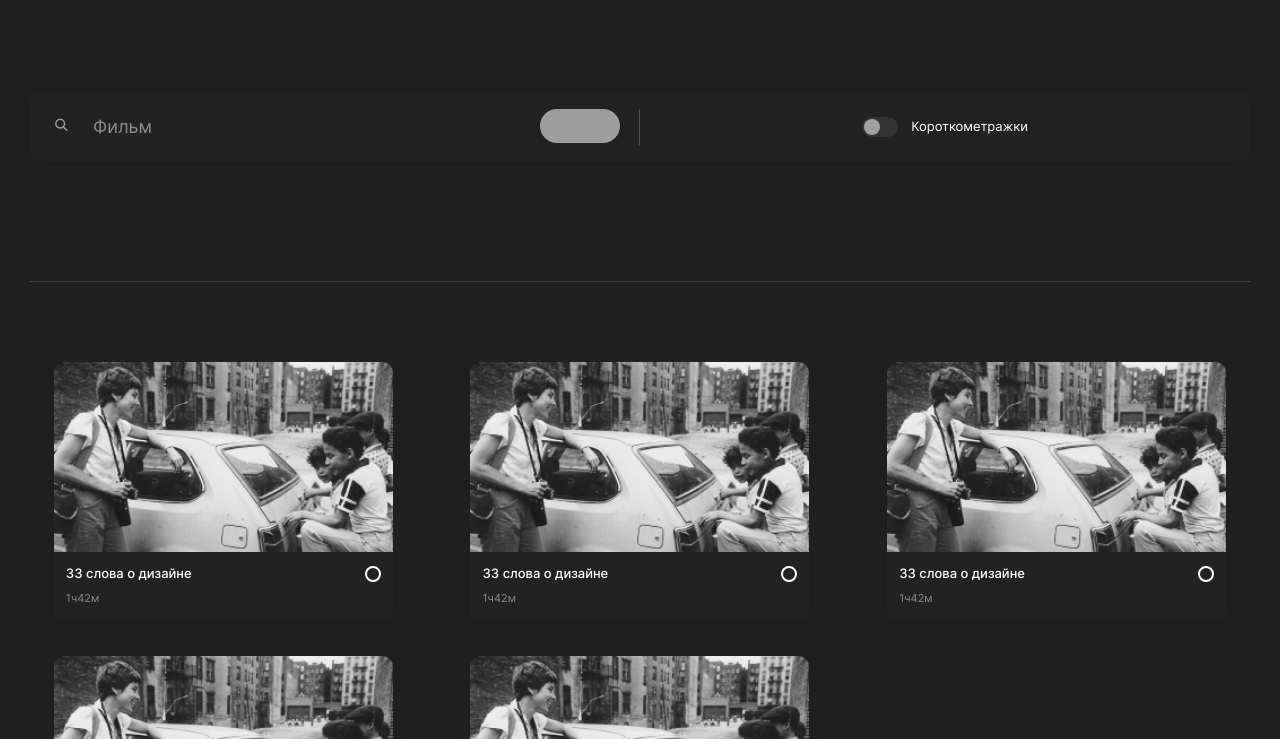
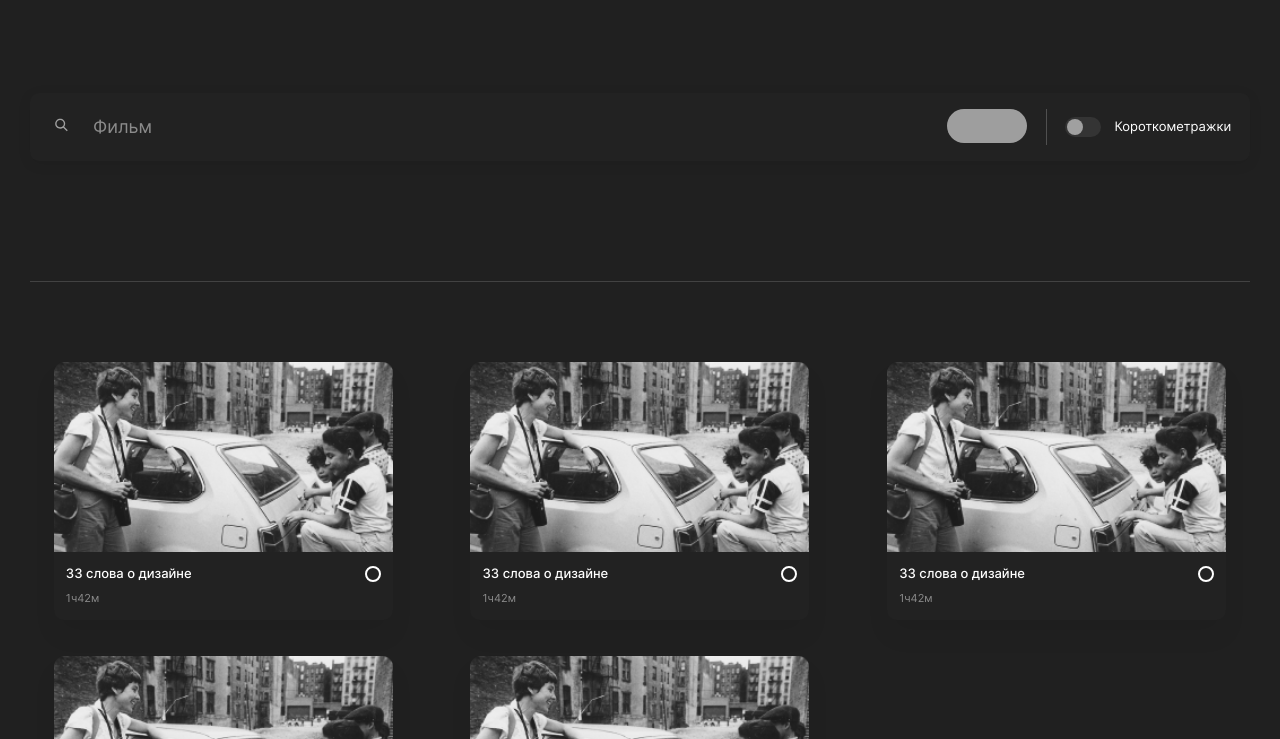
Before and after one commit to lipnitskaite/movies-explorer-frontend, a React app: page /movies in a window 1280 px wide. Shown: the part 61-800 px from the top of the page. Built offline with nearby package versions, Linux system fonts and the light colour scheme; grey boxes are pictures that could not be loaded.

Commit message:
feat: adapt FilterCheckbox layout for 1280px

```diff
--- a/src/components/FilterCheckbox/FilterCheckbox.css
+++ b/src/components/FilterCheckbox/FilterCheckbox.css
@@ -52,11 +52,13 @@
   font-weight: 400;
   font-size: 11px;
   line-height: 1.64;
+  cursor: pointer;
 }
 
 @media screen and (min-width: 768px) {
   .filter-checkbox {
     padding: 0;
+    width: 30%;
   }
 
   .filter-checkbox__label {
@@ -64,3 +66,9 @@
     line-height: 1.38;
   }
 }
+
+@media screen and (min-width: 1280px) {
+  .filter-checkbox {
+    width: 20%;
+  }
+}
```
